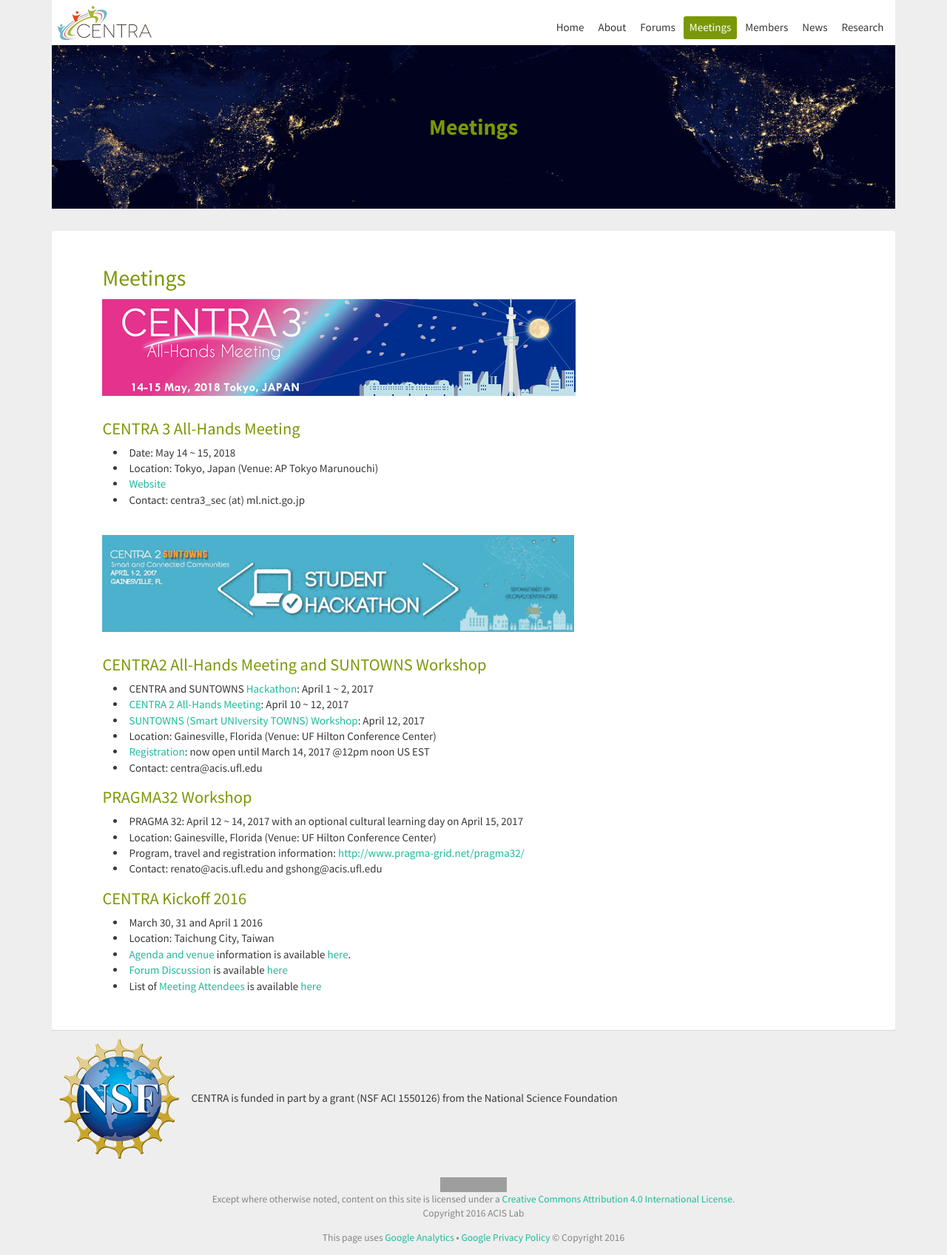
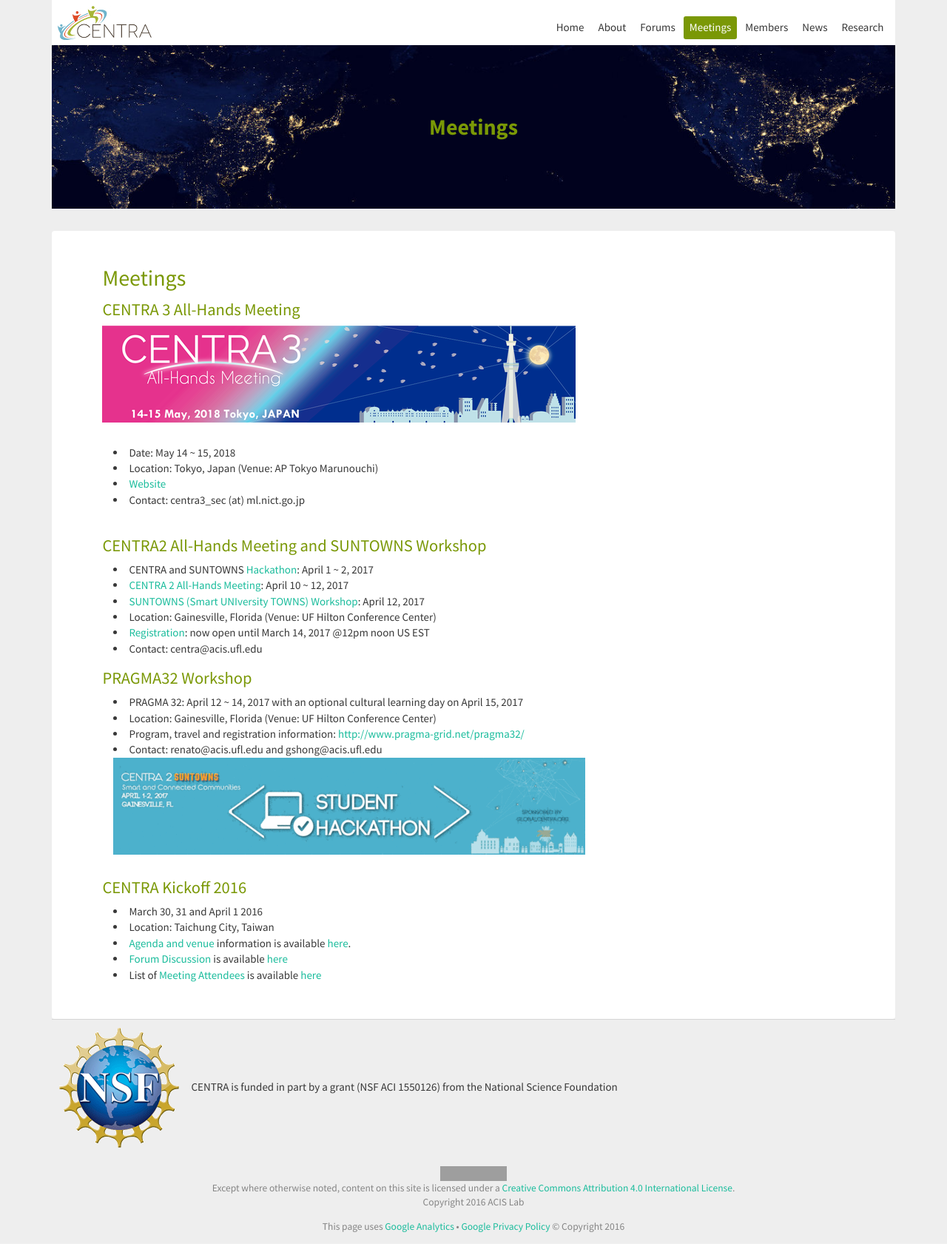
Before and after one commit to hmchou56/centra8, a Jekyll site: the page built from meetings.md, in a window 1280 px wide. Shown: the whole page at 74% size. Built offline with Jekyll 4.4.1, drawn with Linux system fonts in a browser that asks for light colours; nearby versions of some CDN libraries; grey boxes are pictures that could not be loaded.

Commit message:
minor edits for text order

```diff
--- a/meetings.md
+++ b/meetings.md
@@ -8,9 +8,9 @@
 
 # Meetings
 
+### CENTRA 3 All-Hands Meeting
+
 <img src="/img/centra3 banner small.png" alt="CENTRA 3 All-Hands" style="float:center; padding: 0 0 1em 0;" class="img-responsive">
-
-### CENTRA 3 All-Hands Meeting
 
 * Date: May 14 ~ 15, 2018
 * Location: Tokyo, Japan (Venue: AP Tokyo Marunouchi)
@@ -18,8 +18,6 @@
 * Contact: centra3_sec (at) ml.nict.go.jp
 <br />
 <br />
-
-<img src="/img/AprilEventsBanners_all_640px.gif" alt="CENTRA PRAGMA" style="float:center; padding: 0 0 1em 0;" class="img-responsive">
 
 ### CENTRA2 All-Hands Meeting and SUNTOWNS Workshop
 * CENTRA and SUNTOWNS <a href="http://www.globalcentra.org/hackathon2017">Hackathon</a>: April 1 ~ 2, 2017
@@ -36,6 +34,9 @@
 * Program, travel and registration information: <a href="http://www.pragma-grid.net/pragma32/" target="_blank">http://www.pragma-grid.net/pragma32/</a>
 * Contact: renato@acis.ufl.edu and gshong@acis.ufl.edu
 <br />
+<img src="/img/AprilEventsBanners_all_640px.gif" alt="CENTRA PRAGMA" style="float:center; padding: 0 0 1em 0;" class="img-responsive">
+
+
 
 ### CENTRA Kickoff 2016
 * March 30, 31 and April 1 2016
```
